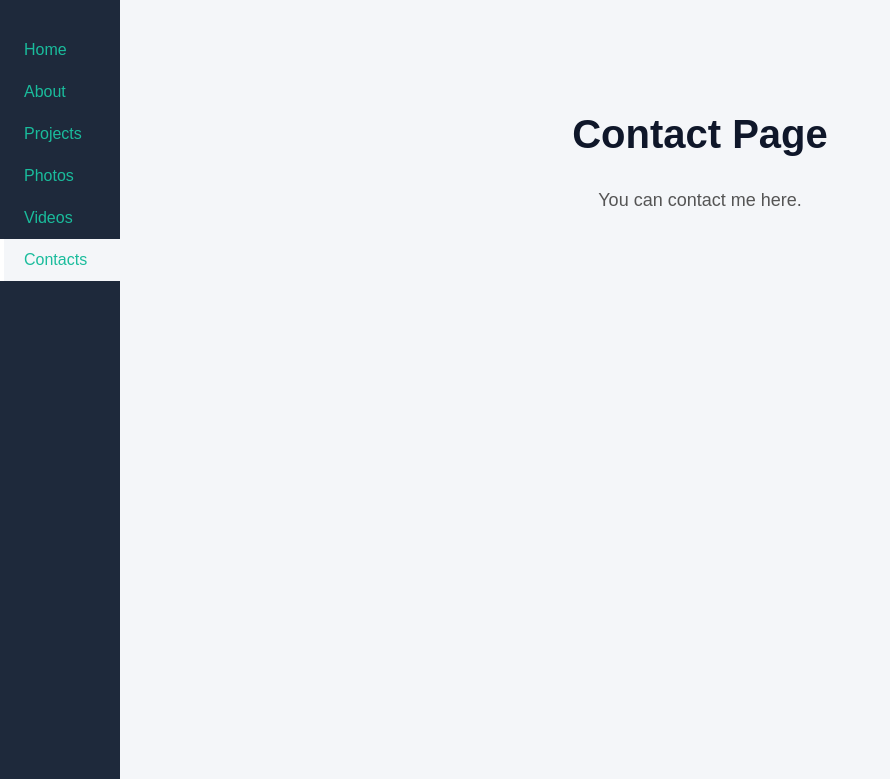
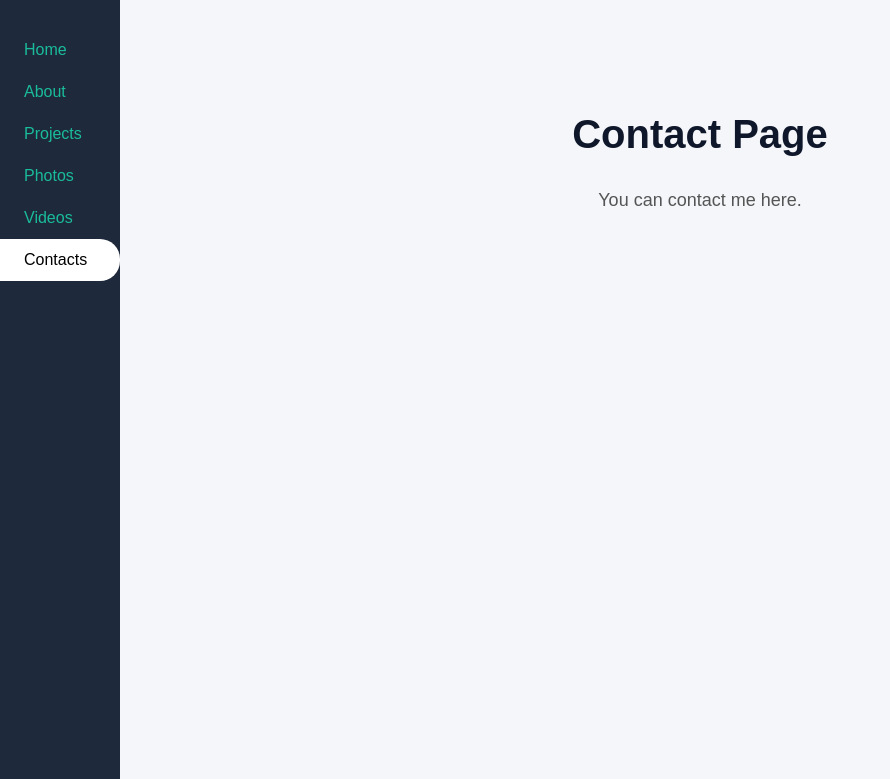
Before and after one commit to umaxinternetservice-source/Sajjad-Hossain, a Flask app: page /contacts in a window 1280 px wide. Shown: the part 111-890 px from the top of the page, without its empty margins (0-890 px from the left). Run offline with Flask 3, Linux system fonts and the light colour scheme.

Commit message:
Update style.css

```diff
--- a/static/style.css
+++ b/static/style.css
@@ -66,8 +66,10 @@ body {
 }
 
 .sidebar a.active {
-    background-color: #f4f6f9;
-    border-left: 4px solid white;
+    background: white;
+    color: black;
+    border-top-right-radius: 20px;
+    border-bottom-right-radius: 20px;
 }
 
 .sidebar a:hover {
```
